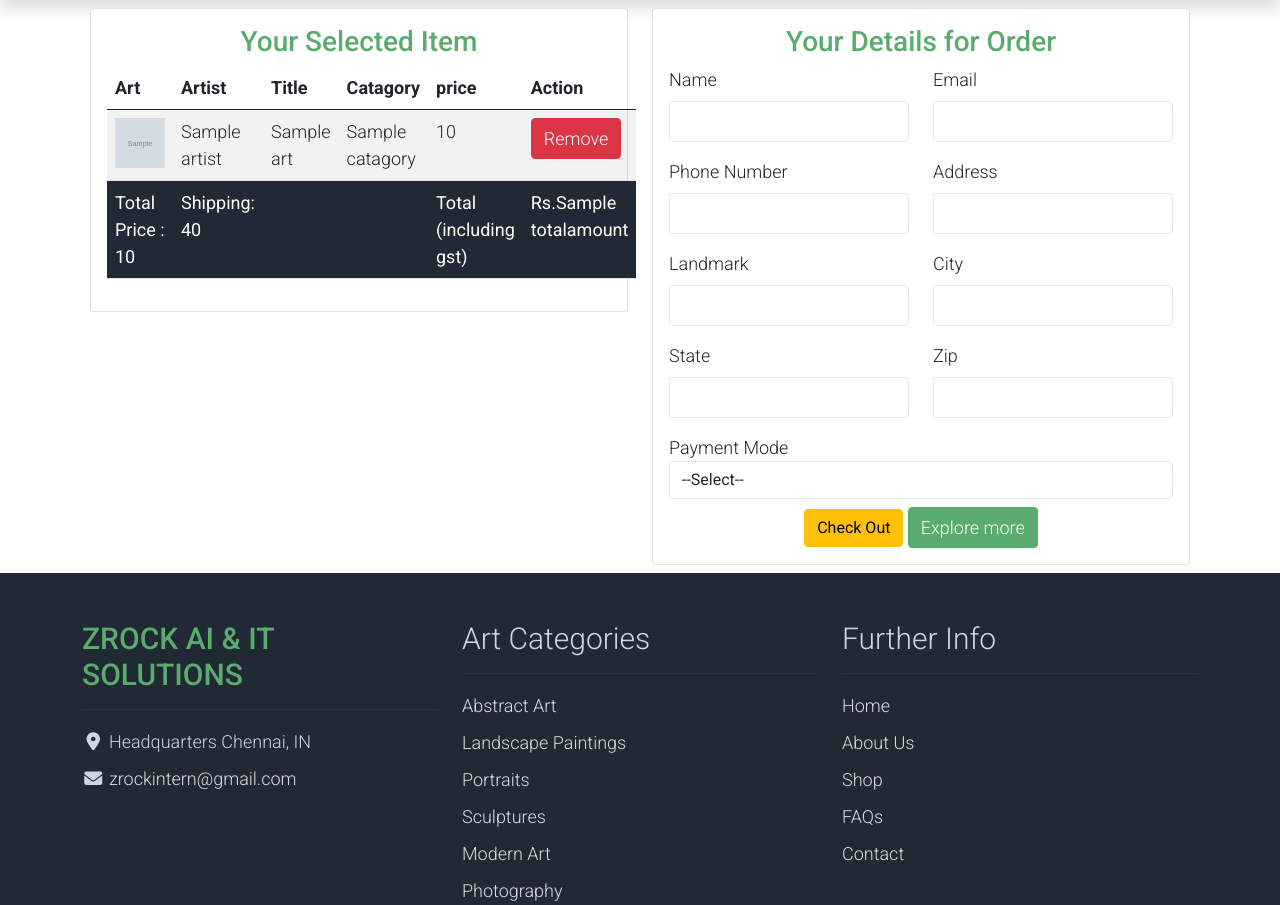
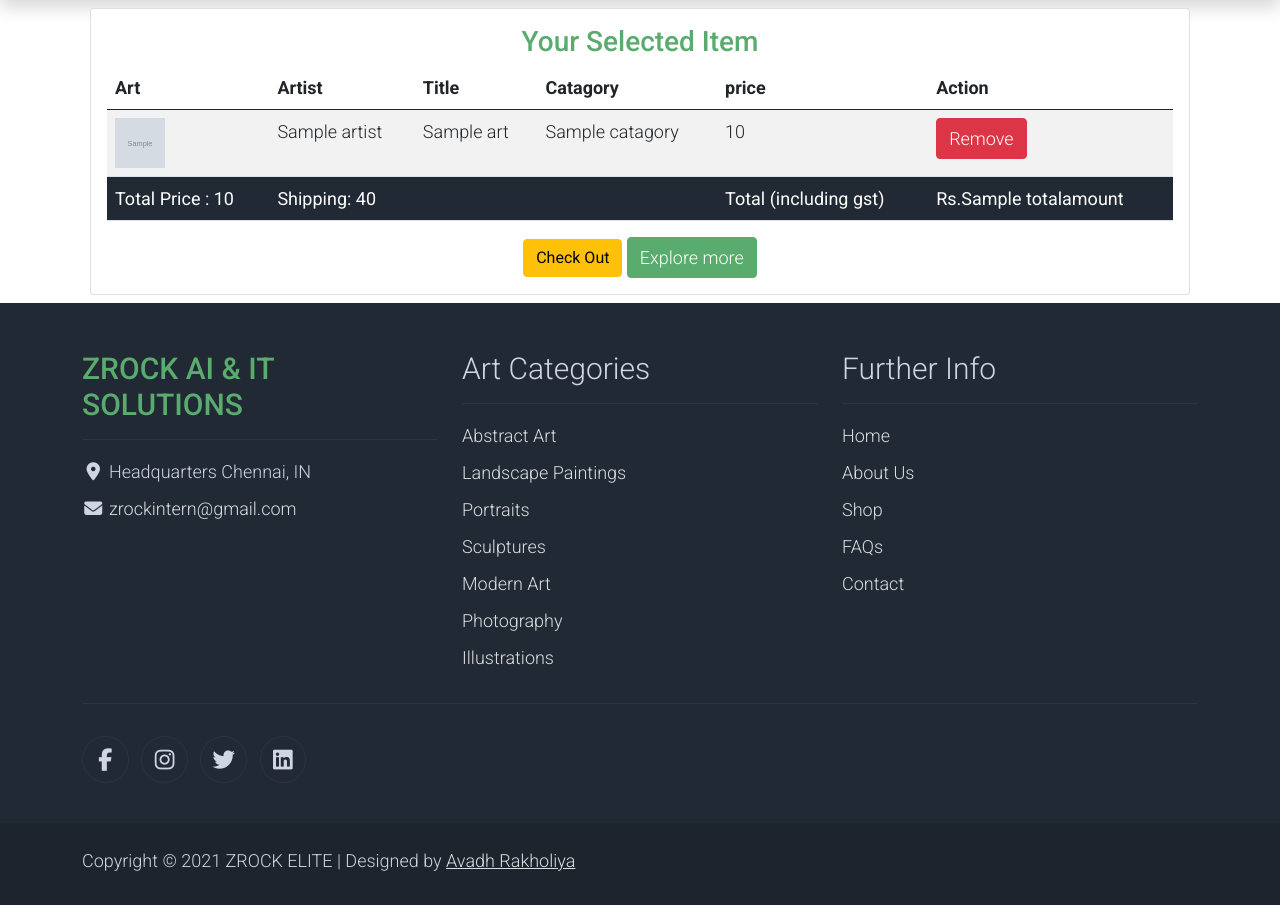
Before and after one commit to avadhrakholiya114/art_gallary, a Django app: template templates/cart.html in a window 1280 px wide. Shown: the part 132-1037 px from the top of the page. After the commit the page ends 1003 px from the top, so only its background shows below. Run offline with Django 3.2, Linux system fonts and the light colour scheme; the template is opened without the code that fills it: most values are stand-ins (such as "Sample title", 1, 10 or a date in 2020); grey boxes marked "Sample" are stand-in pictures; some libraries are stand-ins or nearby versions.

Commit message:
Done address for shipment

```diff
--- a/art_gallary/admin.py
+++ b/art_gallary/admin.py
@@ -1,6 +1,7 @@
 from django.contrib import admin
-from .models import Artwork,Cart
+from .models import Artwork,Cart,Address
 # Register your models here.
 
 admin.site.register(Artwork)
 admin.site.register(Cart)
+admin.site.register(Address)
--- a/art_gallary/urls.py
+++ b/art_gallary/urls.py
@@ -17,4 +17,7 @@
      path('cart/<int:id>', views.cart,name='cart'),
       path('show_cart/', views.show_cart, name="show_cart"),
       path('removecart/', views.removecart, name="removecart"),
+      path('add_address/', views.add_address, name="add_address"),
+      path('show_address/', views.show_address, name="show_address"),
+      path('delete_address/<int:id>', views.delete_address, name="delete_address"),
 ]
--- a/templates/base.html
+++ b/templates/base.html
@@ -84,7 +84,7 @@
                         data-bs-target="#templatemo_search">
                         <i class="fa fa-fw fa-search text-dark mr-2"></i>
                     </a>
-                    <a class="nav-icon position-relative text-decoration-none" href="#">
+                    <a class="nav-icon position-relative text-decoration-none" href="{% url 'show_cart' %}">
                         <i class="fa fa-fw fa-cart-arrow-down text-dark mr-1"></i>
                         <span
                             class="position-absolute top-0 left-100 translate-middle badge rounded-pill bg-light text-dark">7</span>
--- a/templates/cart.html
+++ b/templates/cart.html
@@ -5,8 +5,7 @@
 
 <div class="container">
     <div class="row p-2">
-        <div class="col-md-6">
-
+        <div class="col-md-12">
             <div class="card">
                 <div class="card-body">
                     {% if messages %}
@@ -14,21 +13,17 @@
                         {% for message in messages %}
                         <li class="alert alert-{{ message.tags }} alert-dismissible fade show" role="alert">
                             {{ message }}
-
                             <span aria-hidden="true" onclick="this.parentElement.style.display='none';"
                                 style="font-weight: bold; font-size: 22px; cursor: pointer;float: right;">&times;</span>
-
                         </li>
                         {% endfor %}
                     </ul>
                     {% endif %}
 
-
                     <h3 class="text-center text-success">Your Selected Item</h3>
                     <table class="table table-striped">
                         <thead>
                             <tr>
-
                                 <th scope="col">Art</th>
                                 <th scope="col">Artist</th>
                                 <th scope="col">Title</th>
@@ -46,107 +41,32 @@
                                 <td>{{ i.art.catagory }}</td>
                                 <td>{{ i.art.price }}</td>
                                 <td>
-                                    <a  pid={{i.art.id}} class="remove-cart btn btn-danger">Remove</a>
+                                    <a pid={{i.art.id}} class="remove-cart btn btn-danger">Remove</a>
                                 </td>
                             </tr>
                             {% endfor %}
 
                             <tr class="bg-dark text-white ">
-
                                 <td><strong id="amount">Total Price : {{ total }}</strong></td>
-
-
-
                                 <td><strong>Shipping: 40</strong></td>
-
                                 <td colspan="2">
-
                                     <td><strong>Total (including gst)</strong></td>
                                     <td><strong id="totalamount">Rs.{{ totalamount }}</strong></td>
-
                                 </td>
-
                             </tr>
                         </tbody>
-
-
                     </table>
-                </div>
-            </div>
-        </div>
-
-        <div class="col-md-6">
-            <div class="card">
-
-                <div class="card-body">
-                    <h3 class="text-center text-success">Your Details for Order</h3>
-
-                    <form method="post" action="">
-                        <input type="hidden" value="" name="id">
-                        <div class="row mb-3">
-                            <div class="col-md-6">
-                                <label for="inputName" class="form-label">Name</label>
-                                <input type="text" class="form-control" id="inputName" name="name" value="">
-                            </div>
-                            <div class="col-md-6">
-                                <label for="inputEmail" class="form-label">Email</label>
-                                <input type="email" class="form-control" id="inputEmail" name="email" value="">
-                            </div>
-                        </div>
-                        <div class="row mb-3">
-                            <div class="col-md-6">
-                                <label for="inputPhoneNumber" class="form-label">Phone Number</label>
-                                <input type="text" class="form-control" id="inputPhoneNumber" name="phone" value="">
-                            </div>
-                            <div class="col-md-6">
-                                <label for="inputAddress" class="form-label">Address</label>
-                                <input type="text" class="form-control" id="inputAddress" name="address" value="">
-                            </div>
-                        </div>
-                        <div class="row mb-3">
-                            <div class="col-md-6">
-                                <label for="inputLandmark" class="form-label">Landmark</label>
-                                <input type="text" class="form-control" id="inputLandmark" name="landmark" value="">
-                            </div>
-                            <div class="col-md-6">
-                                <label for="inputCity" class="form-label">City</label>
-                                <input type="text" class="form-control" id="inputCity" name="city" value="">
-                            </div>
-                        </div>
-                        <div class="row mb-3">
-                            <div class="col-md-6">
-                                <label for="inputState" class="form-label">State</label>
-                                <input type="text" class="form-control" id="inputState" name="state" value="">
-                            </div>
-                            <div class="col-md-6">
-                                <label for="inputZip" class="form-label">Zip</label>
-                                <input type="text" class="form-control" id="inputZip" name="zip" value="">
-                            </div>
-                        </div>
-
-                        <div class="form-group">
-                            <label>Payment Mode</label>
-                            <select class="form-control" name="paymentMode" required>
-                                <option value="noselect">--Select--</option>
-                                <option value="cod">Cash On Delivery</option>
-                            </select>
-                        </div>
 
                     <div class="text-center mt-2">
                         <button class="btn btn-warning">Check Out</button>
                         <a href="{% url 'art_all' %}" class="btn btn-success">Explore more</a>
                     </div>
-                    </form>
-
-
+                </div>
+            </div>
         </div>
     </div>
 </div>
 
 
 
-    </div>
-</div>
-
-
 {% endblock %}
--- a/templates/profile.html
+++ b/templates/profile.html
@@ -28,18 +28,18 @@
         </div>
 
         <div class="col-md-4">
-            <a href="edit_profile.jsp">
+            <a href="{% url 'show_address' %}">
                 <div class="card">
                     <div class="card-body text-center">
                         <div class="text-success"><i class="fas fa-user-edit fa-3x"></i></div>
-                        <h3 style="text-decoration: none; color: black;" class="mt-2">Edit Profile</h3>
+                        <h3 style="text-decoration: none; color: black;" class="mt-2">Show Address</h3>
                     </div>
                 </div>
             </a>
         </div>
 
         <div class="col-md-6 mt-3">
-            <a href="user_order.jsp">
+            <a href="{% url 'add_address' %}">
                 <div class="card">
                     <div class="card-body text-center">
                         <div class="text-danger"><i class="fas fa-map-marker-alt fa-3x"></i></div>
```
Also changed, not shown: art_gallary/models.py (+15 -0 lines), art_gallary/views.py (+40 -1 lines), templates/add_address.html (added, +47 -0 lines), templates/show_address.html (added, +48 -0 lines), templates/checkout.html (added). Lines whose indentation alone changed are shown as unchanged.
